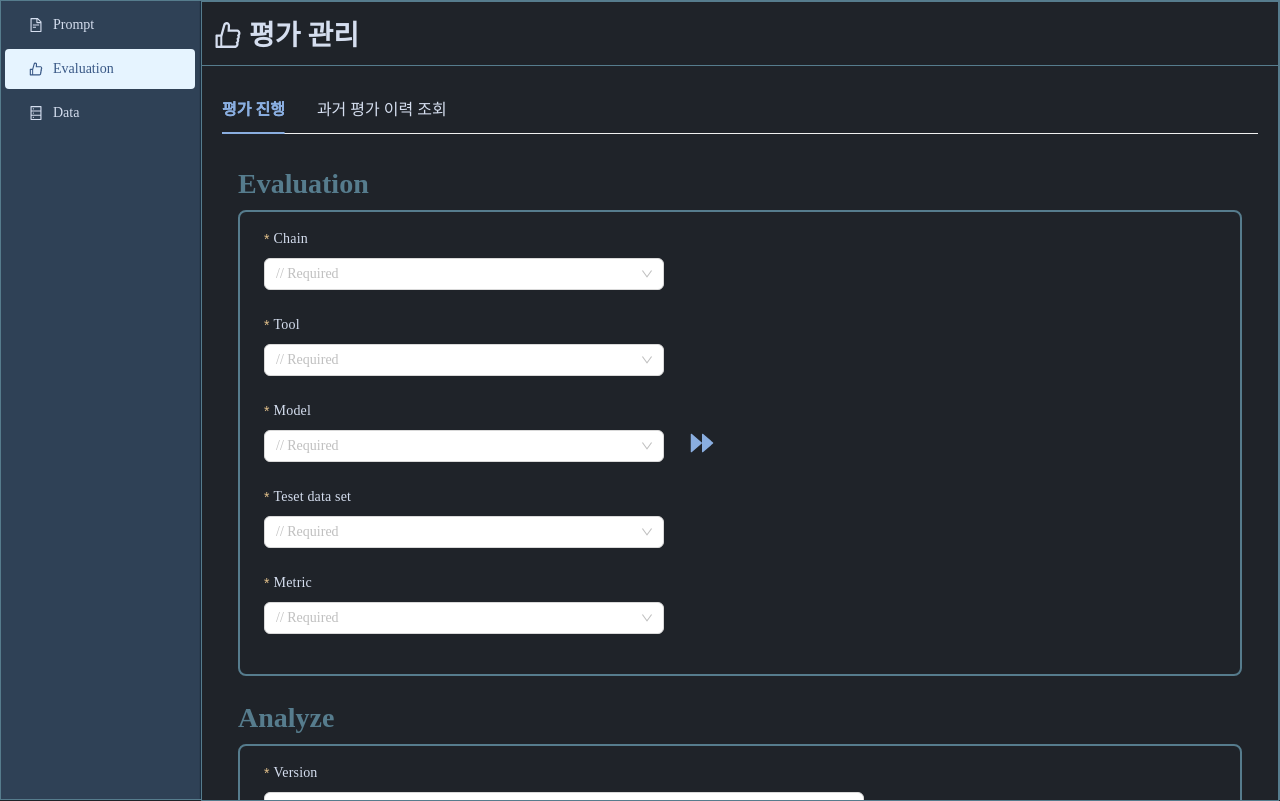
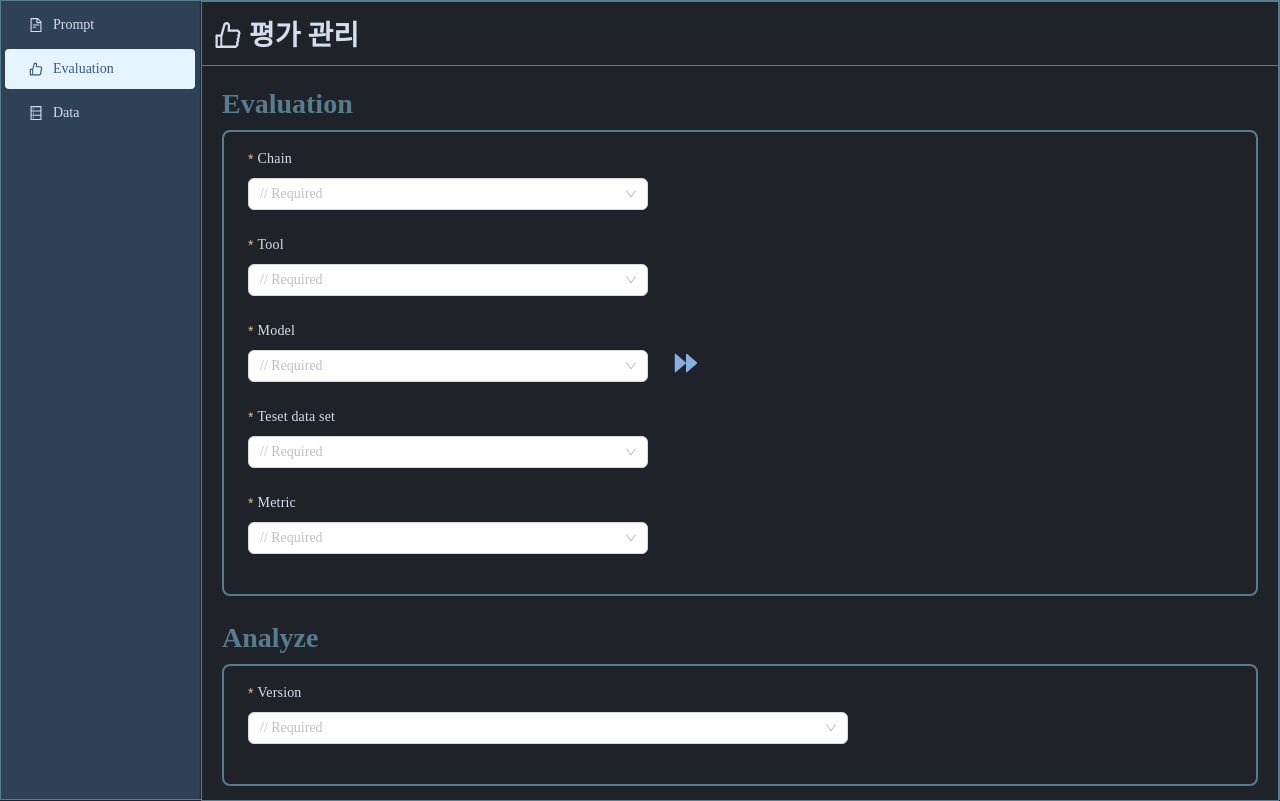
Before and after one commit to jieun-git/ai-prompt-manager, a React (Create React App) app: page /evaluation in a window 1280 px wide. Built offline with nearby package versions, Linux system fonts and the light colour scheme.

Commit message:
Refactor : 불필요한 UI 정리

```diff
--- a/src/pages/evaluation/EvaluationMain.tsx
+++ b/src/pages/evaluation/EvaluationMain.tsx
@@ -1,31 +1,22 @@
-import React from 'react';
-import { Tabs, Layout } from "../../components";
+import React from 'react'
+import { Layout } from '../../components'
 import ProceedEvaluation from './ProceedEvaluation'
 
-import {
-    LikeOutlined,
-} from '@ant-design/icons'
-import { TabsProps } from 'antd'
+import { LikeOutlined } from '@ant-design/icons'
 
 const EvaluationMain = () => {
-    const items: TabsProps['items'] = [
-        {
-            key: 'progress',
-            label: '평가 진행',
-            children: <ProceedEvaluation />,
-        },
-        {
-            key: 'history',
-            label: '과거 평가 이력 조회',
-            children: <>NONE</>,
-        },
-    ];
-
     return (
-        <Layout menuKey="evaluation" headerTitle={<span><LikeOutlined /> 평가 관리</span>}>
-            <Tabs defaultActiveKey="progress" items={items} />
+        <Layout
+            menuKey="evaluation"
+            headerTitle={
+                <span>
+                    <LikeOutlined /> 평가 관리
+                </span>
+            }
+        >
+            <ProceedEvaluation />
         </Layout>
     )
 }
 
-export default EvaluationMain;
+export default EvaluationMain
--- a/src/pages/evaluation/ProceedEvaluation.tsx
+++ b/src/pages/evaluation/ProceedEvaluation.tsx
@@ -4,7 +4,7 @@ import { S_FlexWrapper } from '../styles/Page.style'
 
 const ProceedEvaluation = () => {
     return (
-        <S_FlexWrapper flexDirection="column" gap={24} padding="16px">
+        <S_FlexWrapper flexDirection="column" gap={24}>
             <EvaluationProgressForm />
             <EvaluationAnalysisForm />
         </S_FlexWrapper>
--- a/src/pages/prompt/CreatePrompt.tsx
+++ b/src/pages/prompt/CreatePrompt.tsx
@@ -1,23 +1,21 @@
 import React from 'react'
-import CreatePromptForm from "./components/form/CreatePromptForm";
-import RunPromptForm from "./components/form/RunPromptForm";
-import {Button} from "../../components";
-import {S_FlexWrapper} from "../styles/Page.style";
+import CreatePromptForm from './components/form/CreatePromptForm'
+import RunPromptForm from './components/form/RunPromptForm'
+import { Button } from '../../components'
+import { S_FlexWrapper } from '../styles/Page.style'
 
 const CreatePrompt = () => {
-    return <S_FlexWrapper
-        flexDirection="column"
-        gap={16}
-        padding="16px"
-    >
-        <CreatePromptForm />
-        <RunPromptForm />
-        <S_FlexWrapper
-            justifyContent="flex-end"
-        >
-            <Button type="primary" fixedSize>저장</Button>
+    return (
+        <S_FlexWrapper flexDirection="column" gap={16}>
+            <CreatePromptForm />
+            <RunPromptForm />
+            <S_FlexWrapper justifyContent="flex-end">
+                <Button type="primary" fixedSize>
+                    저장
+                </Button>
+            </S_FlexWrapper>
         </S_FlexWrapper>
-    </S_FlexWrapper>
+    )
 }
 
 export default CreatePrompt
--- a/src/pages/prompt/EditPrompt.tsx
+++ b/src/pages/prompt/EditPrompt.tsx
@@ -1,22 +1,19 @@
-import {S_FlexWrapper} from "../styles/Page.style";
-import React from "react";
-import EditPromptForm from "./components/form/EditPromptForm";
-import {Button} from "../../components";
+import { S_FlexWrapper } from '../styles/Page.style'
+import React from 'react'
+import EditPromptForm from './components/form/EditPromptForm'
+import { Button } from '../../components'
 
 const EditPromptPage = () => {
-
-    return <S_FlexWrapper
-        flexDirection="column"
-        gap={16}
-        padding="16px"
-    >
-        <EditPromptForm />
-        <S_FlexWrapper
-            justifyContent="flex-end"
-        >
-            <Button type="primary" fixedSize>적용</Button>
+    return (
+        <S_FlexWrapper flexDirection="column" gap={16}>
+            <EditPromptForm />
+            <S_FlexWrapper justifyContent="flex-end">
+                <Button type="primary" fixedSize>
+                    적용
+                </Button>
+            </S_FlexWrapper>
         </S_FlexWrapper>
-    </S_FlexWrapper>
+    )
 }
 
 export default EditPromptPage
--- a/src/pages/prompt/components/form/EditPromptForm.tsx
+++ b/src/pages/prompt/components/form/EditPromptForm.tsx
@@ -6,7 +6,7 @@ import { TableOutlined, EyeOutlined } from '@ant-design/icons'
 import PromptSummaryTable from '../table/PromptSummaryTable'
 import PromptDetail from '../../PromptDetail'
 
-const CreatePromptForm = () => {
+const EditPromptForm = () => {
     const [mode, setMode] = useState<string | number>('summary')
     const ViewModeOptions = [
         { value: 'summary', icon: <TableOutlined /> },
@@ -64,4 +64,4 @@ const CreatePromptForm = () => {
     )
 }
 
-export default CreatePromptForm
+export default EditPromptForm
```
